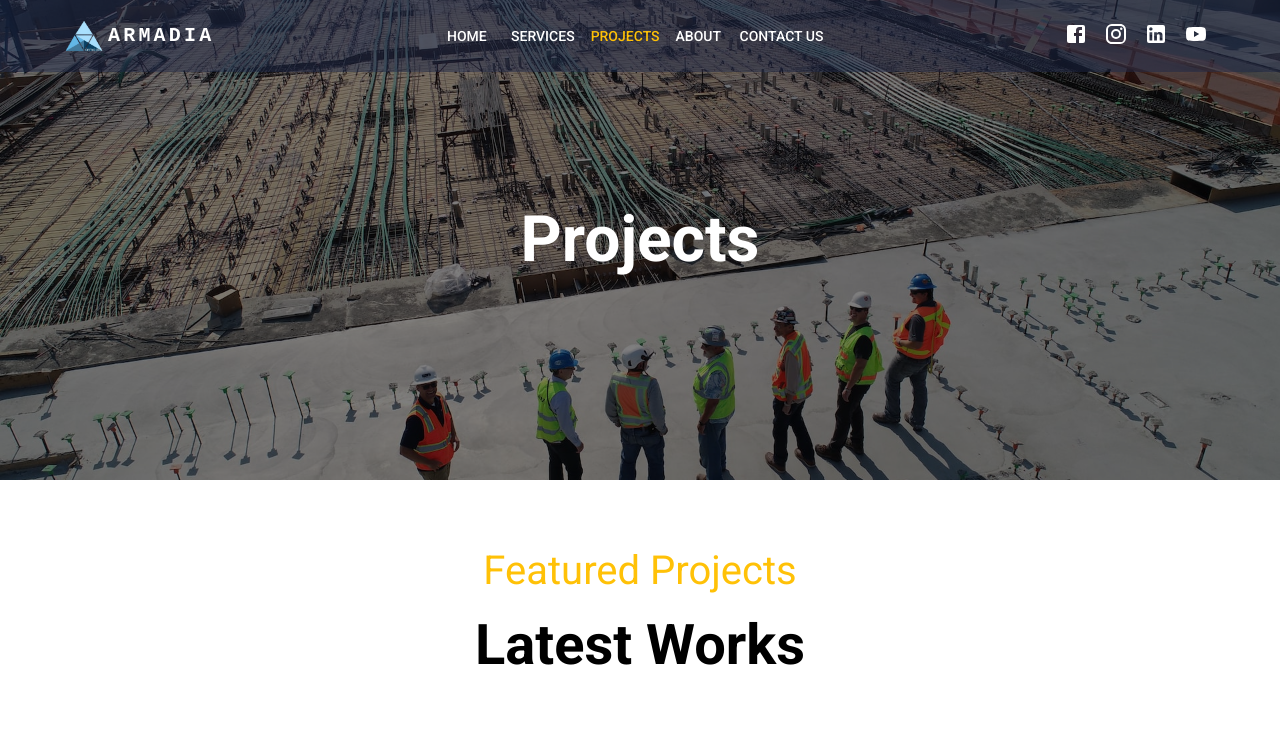
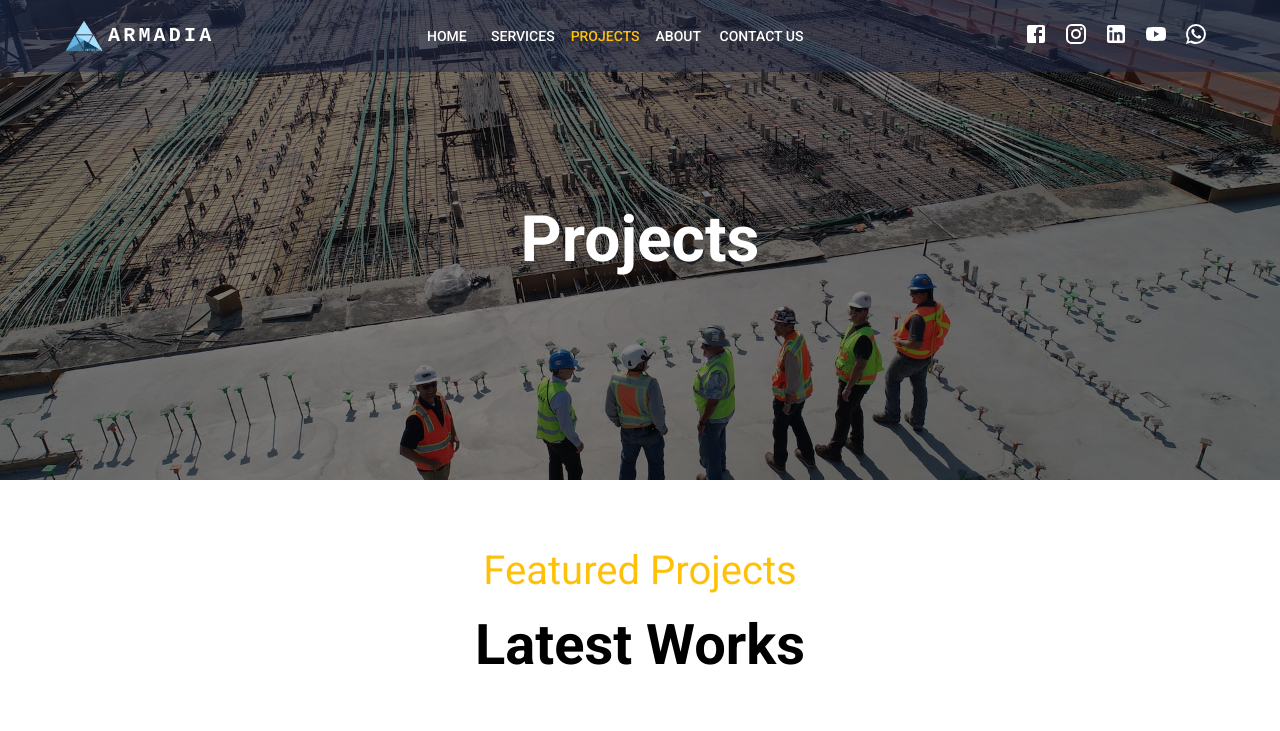
Before and after one commit to MAS4soft/tailwind-react-mui-refactor, a React (Vite) app: page /projects in a window 1280 px wide. Shown: the top 731 px of the page. Built offline with nearby package versions, Linux system fonts and the light colour scheme.

Commit message:
whatsapp icon

```diff
--- a/src/Components/SocialMediaIcons.tsx
+++ b/src/Components/SocialMediaIcons.tsx
@@ -1,11 +1,10 @@
-// src/Components/SocialMediaIcons.tsx
-
 import React from "react";
 import SocialMediaLink from "./SocialMediaLink";
 import FacebookIcon from "@mui/icons-material/Facebook";
 import InstagramIcon from "@mui/icons-material/Instagram";
 import YouTubeIcon from "@mui/icons-material/YouTube";
 import LinkedInIcon from "@mui/icons-material/LinkedIn";
+import WhatsAppIcon from "@mui/icons-material/WhatsApp"; // Import WhatsApp icon
 import { Box, useTheme } from "@mui/material";
 
 const socialMediaLinks = [
@@ -21,6 +20,11 @@
   },
   { href: "https://www.linkedin.com/company/armadiaza/", icon: <LinkedInIcon />, label: "LinkedIn" },
   { href: "https://www.youtube.com/@armadiaza", icon: <YouTubeIcon />, label: "YouTube" },
+  {
+    href: "https://wa.me/27660041063", // WhatsApp link with the provided number
+    icon: <WhatsAppIcon />, // WhatsApp icon
+    label: "WhatsApp",
+  },
 ];
 
 const SocialMediaIcons: React.FC = () => {
@@ -33,9 +37,9 @@
         alignItems: "center",
         justifyContent: "center",
         "& .MuiSvgIcon-root": {
-          color: theme.palette.common.white ,
+          color: theme.palette.common.white,
           "&:hover": {
-            color: theme.palette.primary.main , // Apply hover color
+            color: theme.palette.primary.main, // Apply hover color
           },
         },
       }}
--- a/src/Pages/Services/Index.tsx
+++ b/src/Pages/Services/Index.tsx
@@ -9,6 +9,7 @@
       <HeroAll text="Services" />
       <AllServices />
       {/* <OurClients /> */}
+
       <Footer />
     </div>
   );
```
